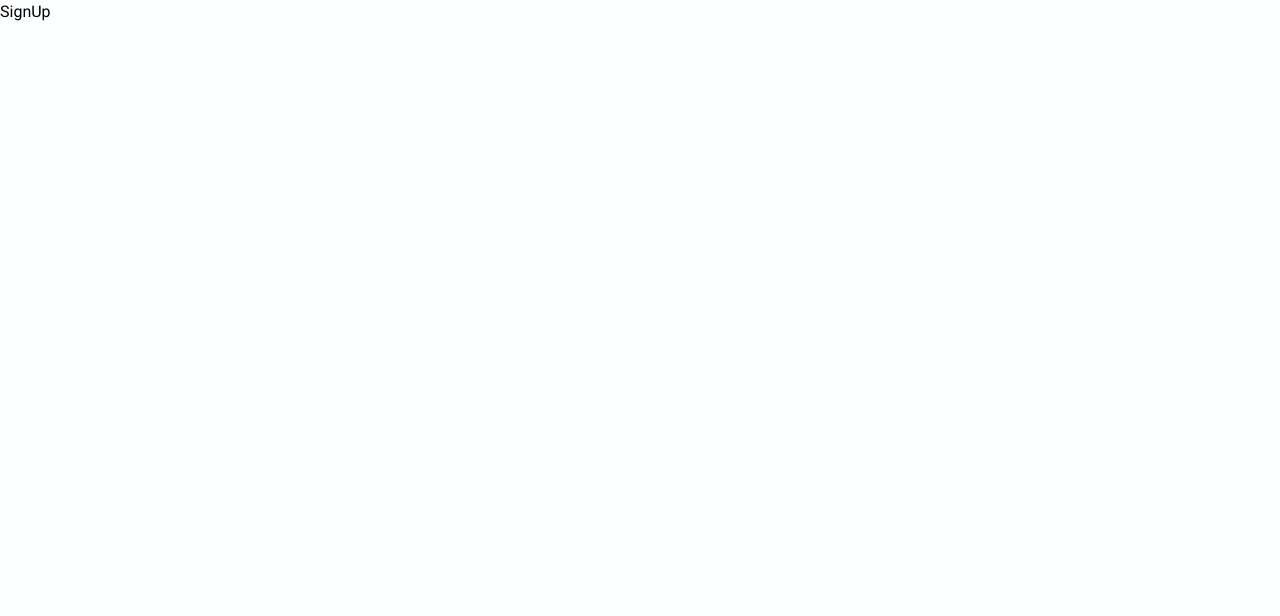
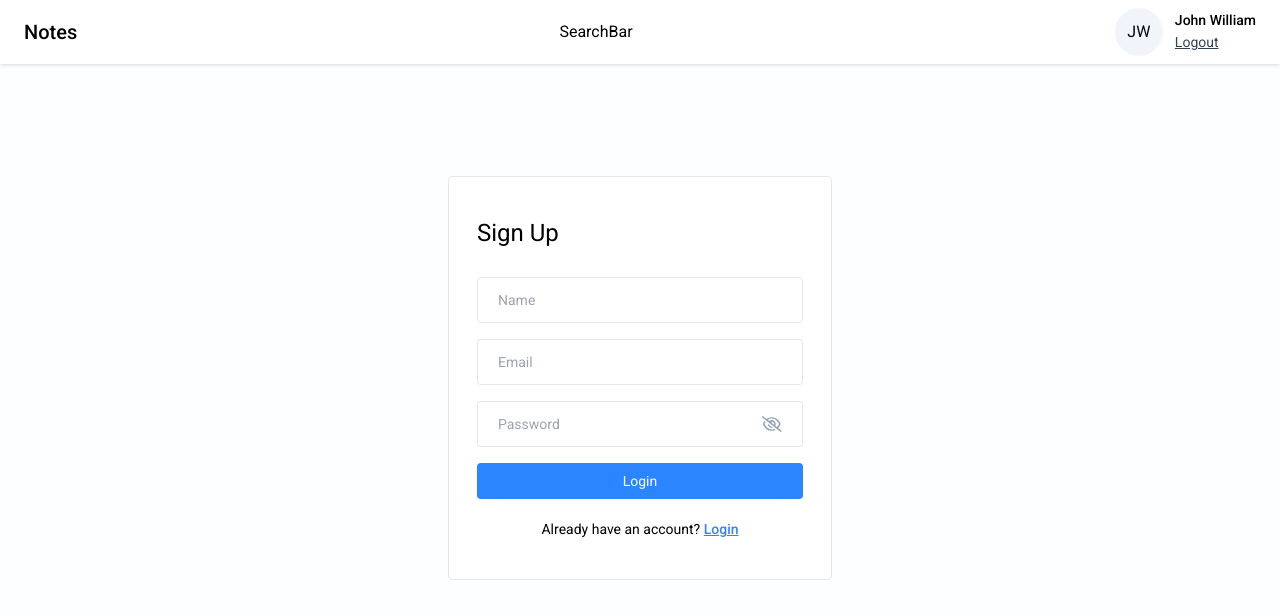
Before and after one commit to RafiHalliday/note-app, a React (Vite) app in the folder src/frontend/note-app/: page /signup in a window 1280 px wide. Shown: the top 616 px of the page. Built offline with nearby package versions, Linux system fonts and the light colour scheme.

Commit message:
feat: navbar profile card

```diff
--- /dev/null
+++ b/src/frontend/note-app/src/components/Cards/ProfileInfo.jsx
@@ -0,0 +1,22 @@
+import React from 'react'
+import { getInitials } from '../../utils/helper'
+
+const ProfileInfo = ({ onLogout}) => {
+  return (
+    <div className='flex items-center gap-3'>
+        <div className="w-12 h-12 flex items-center justify-center rounded-full text-slate-950 bg-slate-100">
+            {getInitials("John William")}
+        </div>
+
+        <div>
+            <p className="text-sm font-medium">John William</p>
+            <button className='text-sm text-slate-700 underline' onClick={onLogout}>
+                Logout
+            </button>
+        </div>
+
+    </div>
+  )
+}
+
+export default ProfileInfo
--- a/src/frontend/note-app/src/components/Navbar/Navbar.jsx
+++ b/src/frontend/note-app/src/components/Navbar/Navbar.jsx
@@ -1,9 +1,23 @@
 import React from 'react'
+import ProfileInfo from '../Cards/ProfileInfo'
+import { useNavigate } from 'react-router-dom'
+import SearchBar from '../SearchBar/SearchBar'
 
 const Navbar = () => {
+
+  const navigate = useNavigate()
+
+  const onLogout = () => {
+    navigate("/login")
+  }
+
   return (
     <div className='bg-white flex items-center justify-between px-6 py-2 drop-shadow'>
-        <h2 className='text-xl font-medium text-black py-2'>Notes</h2>
+      <h2 className='text-xl font-medium text-black py-2'>Notes</h2>
+
+      <SearchBar />
+
+      <ProfileInfo onLogout={onLogout}/>
     </div>
   )
 }
--- /dev/null
+++ b/src/frontend/note-app/src/components/SearchBar/SearchBar.jsx
@@ -0,0 +1,9 @@
+import React from 'react'
+
+const SearchBar = () => {
+  return (
+    <div>SearchBar</div>
+  )
+}
+
+export default SearchBar
--- a/src/frontend/note-app/src/pages/Home/Home.jsx
+++ b/src/frontend/note-app/src/pages/Home/Home.jsx
@@ -1,8 +1,11 @@
 import React from 'react'
+import Navbar from '../../components/Navbar/Navbar'
 
 const Home = () => {
   return (
-    <div>Home</div>
+    <>
+        <Navbar />
+    </>
   )
 }
 
--- a/src/frontend/note-app/src/pages/SignUp/SignUp.jsx
+++ b/src/frontend/note-app/src/pages/SignUp/SignUp.jsx
@@ -1,9 +1,82 @@
-import React from 'react'
+import React, { use, useState } from 'react'
+import Navbar from '../../components/Navbar/Navbar'
+import PasswordInput from '../../components/Input/PasswordInput'
+import { Link } from 'react-router-dom'
 
 const SignUp = () => {
-  return (
-    <div>SignUp</div>
-  )
+
+    const [name, setName] = useState("")
+    const [email, setEmail] = useState("")
+    const [password, setPassword] = useState("")
+    const [error, setError] = useState(null)
+
+    const handleSignUp = async (e) => {
+        e.preventDefault()
+
+        if (!name) {
+            setError("Please enter your name.")
+            return
+        }
+
+        if (!validateEmail(email)) {
+            setError("Please enter a valid email address.")
+            return
+        }
+
+        if (!password) {
+            setError("Please enter the password")
+            return
+        }
+
+        setError("")
+
+        // SignUp API Call
+    }
+
+    return (<>
+    <Navbar />
+        <div className='flex items-center justify-center mt-28'>
+        <div className='w-96 border rounded bg-white px-7 py-10'>
+            <form onSubmit={handleSignUp}>
+            <h4 className='text-2xl mb-7'>Sign Up</h4>
+
+            <input
+            type="text"
+            placeholder='Name'
+            className='input-box'
+            value={name}
+            onChange={(e) => setName(e.target.value)}
+            />
+
+            <input
+            type="text"
+            placeholder='Email'
+            className='input-box'
+            value={email}
+            onChange={(e) => setEmail(e.target.value)}
+            />
+
+            <PasswordInput
+            value={password}
+            onChange={(e) => setPassword(e.target.value)}
+            />
+
+            {error && <p className='text-red-500 text-xs pb-1'>{error}</p>}
+
+            <button type='submit' className='btn-primary'>
+                Login
+            </button>
+
+            <p className='text-sm text-center mt-4'>
+                Already have an account?{" "}
+                <Link to="/login" className="font-medium text-primary underline">
+                Login
+                </Link>
+            </p>
+            </form>
+        </div>
+        </div>
+    </>)
 }
 
 export default SignUp
--- a/src/frontend/note-app/src/utils/helper.js
+++ b/src/frontend/note-app/src/utils/helper.js
@@ -2,3 +2,16 @@ export const validateEmail = (email) => {
     const regex = /^[^\s@]+@[^s\@]+\.[^s@]+$/
     return regex.test(email)
 }
+
+export const getInitials = (name) => {
+    if (!name) return ""
+
+    const words = name.split(" ")
+    let initials = ""
+
+    for (let i = 0; i < Math.min(words.length, 2); i++) {
+        initials += words[i][0]
+    }
+
+    return initials.toUpperCase()
+}
```
